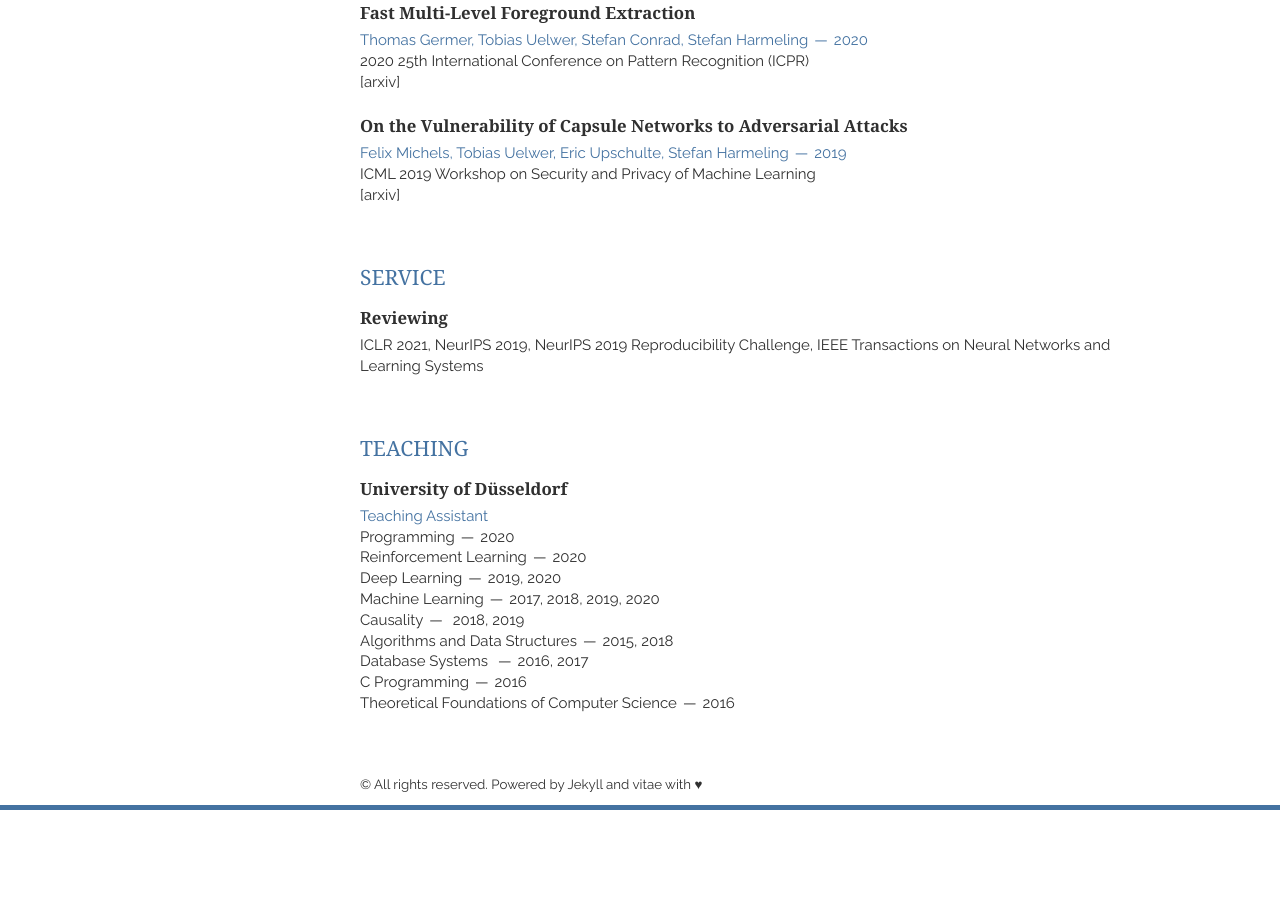
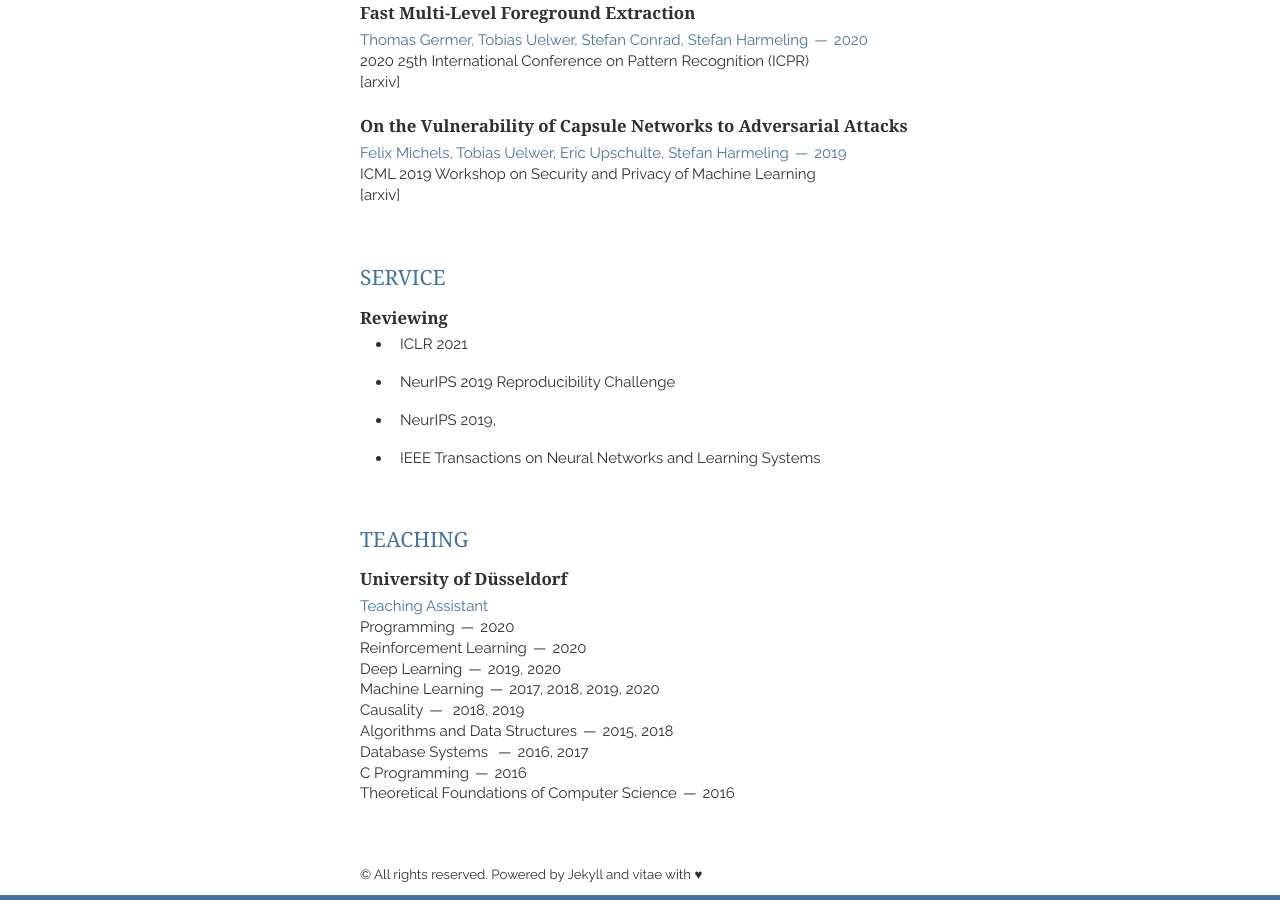
Before and after one commit to tuelwer/tuelwer.github.io, a Jekyll site: the page built from index.html, in a window 1280 px wide and 900 px high, scrolled down 842 px. Built offline with Jekyll 4.4.1, drawn with Linux system fonts in a browser that asks for light colours; nearby versions of some CDN libraries; some web fonts are replaced; the list of posts is cut into pages by our own code; before the commit the page ends 1652 px from its top, so only the background shows below that.

Commit message:
Update service.html

```diff
--- a/_includes/service.html
+++ b/_includes/service.html
@@ -3,7 +3,12 @@
   <article>
       <header>
         <h1>Reviewing</h1>
-    </header>
-    <p>ICLR 2021, NeurIPS 2019, NeurIPS 2019 Reproducibility Challenge, IEEE Transactions on Neural Networks and Learning Systems</p>
+      </header>
+      <ul class="news-list">
+        <li>ICLR 2021</li>
+        <li>NeurIPS 2019 Reproducibility Challenge</li>
+        <li>NeurIPS 2019,</li>
+        <li>IEEE Transactions on Neural Networks and Learning Systems</li>
+      </ul>
   </article>
 </section>
```
